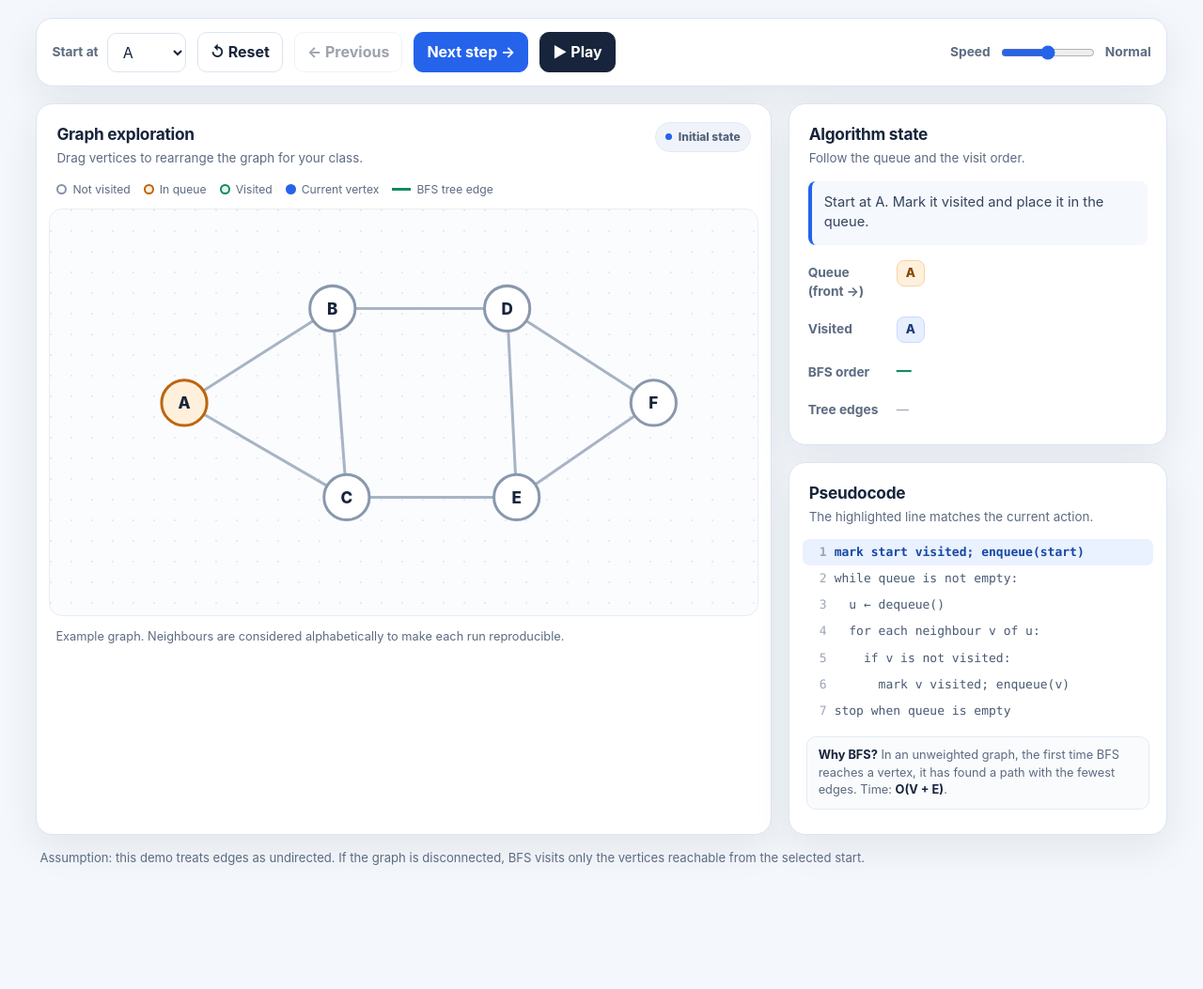
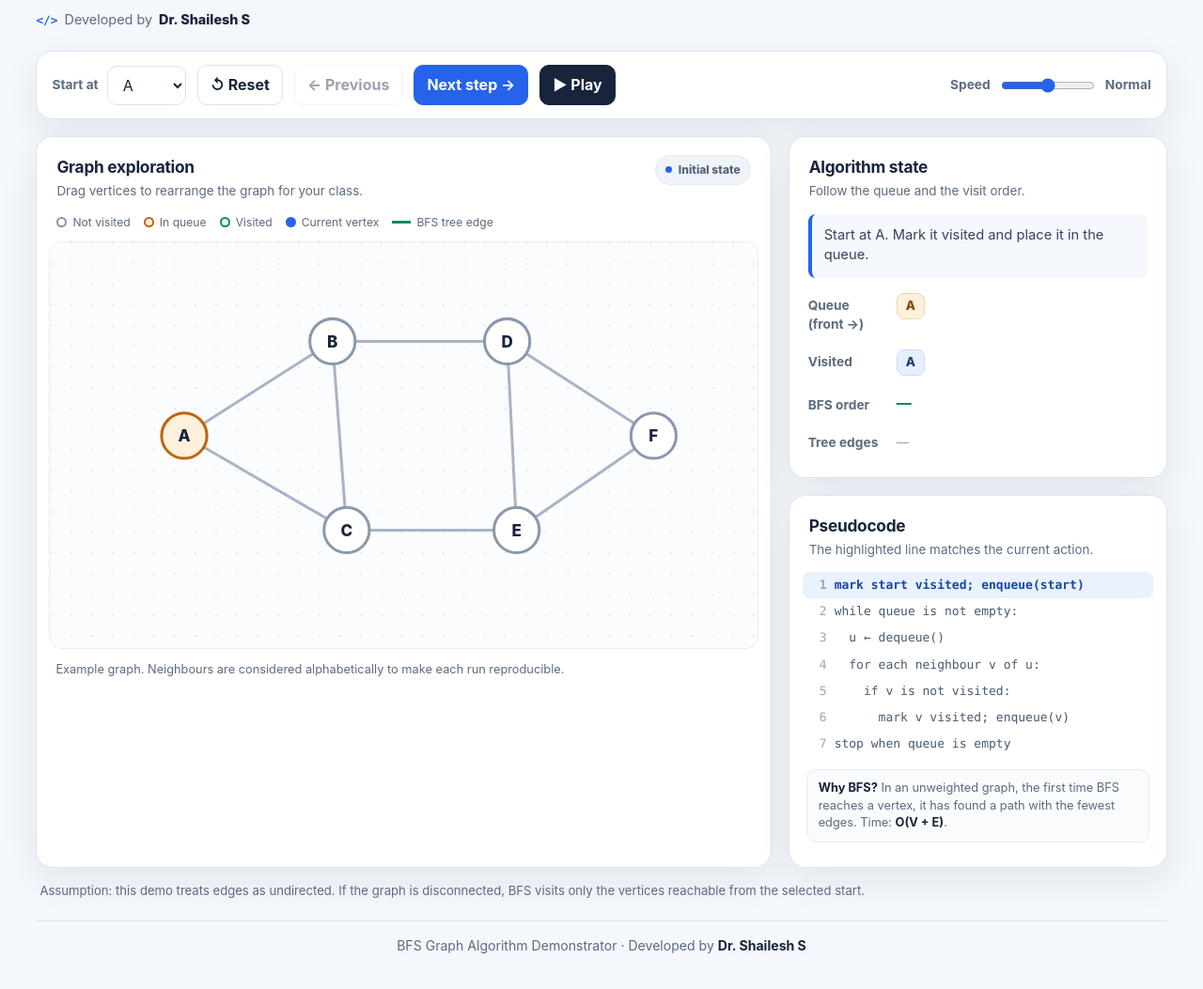
Before and after one commit to shailooz/GraphAlgorithms, a plain HTML site: page index.html in a window 1280 px wide. Shown: the part 159-1212 px from the top of the page at 94% size. Before the commit the page ends 1118 px from the top, so only its background shows below. Drawn offline with Linux system fonts and the light colour scheme.

Commit message:
Add developer information to index.html

```diff
--- a/index.html
+++ b/index.html
@@ -99,6 +99,11 @@
     .complexity { margin: 0 18px 17px; padding: 10px 12px; border: 1px solid #e5ebf3; border-radius: 10px; background: #fafbfd; color: var(--muted); font-size: .8rem; }
     .complexity strong { color: var(--ink); }
     .footer-note { margin: 15px 4px 0; color: var(--muted); font-size: .82rem; }
+    .developer { display: inline-flex; align-items: center; gap: 7px; margin: 14px 0 0; color: var(--muted); font-size: .9rem; }
+    .developer strong { color: var(--ink); font-weight: 800; }
+    .developer::before { content: "</>"; color: var(--blue); font: 800 .8rem ui-monospace, SFMono-Regular, Menlo, Consolas, monospace; }
+    .site-footer { margin-top: 22px; padding-top: 16px; border-top: 1px solid var(--line); text-align: center; color: var(--muted); font-size: .88rem; }
+    .site-footer strong { color: var(--ink); }
     .sr-only { position: absolute; width: 1px; height: 1px; padding: 0; margin: -1px; overflow: hidden; clip: rect(0,0,0,0); white-space: nowrap; border: 0; }
     @media (max-width: 900px) { .main-grid { grid-template-columns: 1fr; } .right-stack { display: grid; grid-template-columns: 1fr 1fr; align-items: start; } #graph { height: 430px; } }
     @media (max-width: 620px) { .page { padding: 19px 12px 26px; } .topline { align-items: flex-start; } .badge { display: none; } .toolbar { gap: 9px; padding: 12px; } .toolbar-spacer { flex-basis: 100%; } .speed { margin-left: auto; } .right-stack { display: flex; } .card-head { padding: 16px 16px 12px; } .legend { padding: 0 16px 10px; } .state-content { padding: 0 16px 16px; } #graph { min-height: 320px; height: 380px; } }
@@ -112,6 +117,7 @@
         <div class="eyebrow">Graph theory · classroom demo</div>
         <h1>Breadth-First Search</h1>
         <p class="intro">Watch BFS explore a graph one layer at a time. It uses a first-in, first-out queue to visit every reachable vertex.</p>
+        <p class="developer">Developed by <strong>Dr. Shailesh S</strong></p>
       </div>
       <div class="badge">Unweighted · Undirected graph</div>
     </header>
@@ -171,6 +177,7 @@
       </aside>
     </div>
     <p class="footer-note">Assumption: this demo treats edges as undirected. If the graph is disconnected, BFS visits only the vertices reachable from the selected start.</p>
+    <footer class="site-footer">BFS Graph Algorithm Demonstrator · Developed by <strong>Dr. Shailesh S</strong></footer>
     <div id="announcer" class="sr-only" aria-live="assertive"></div>
   </main>
 
```
